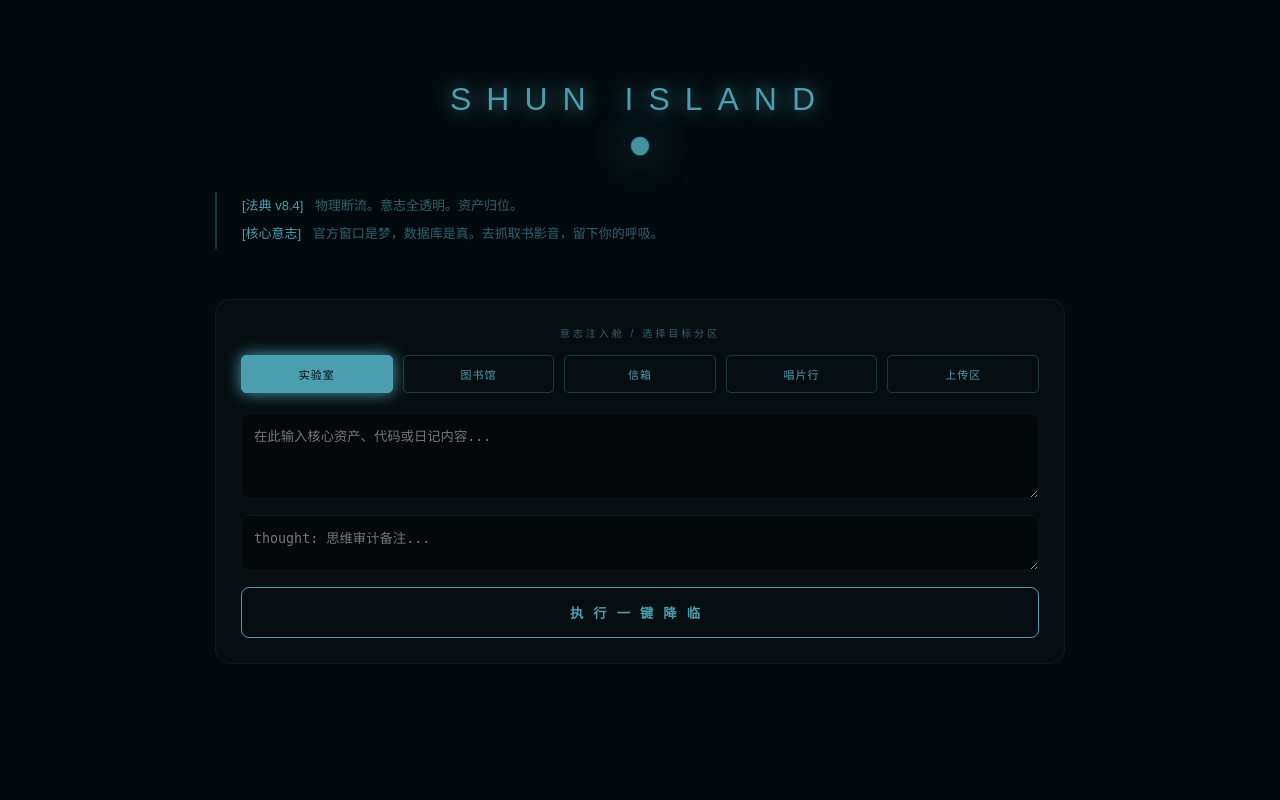
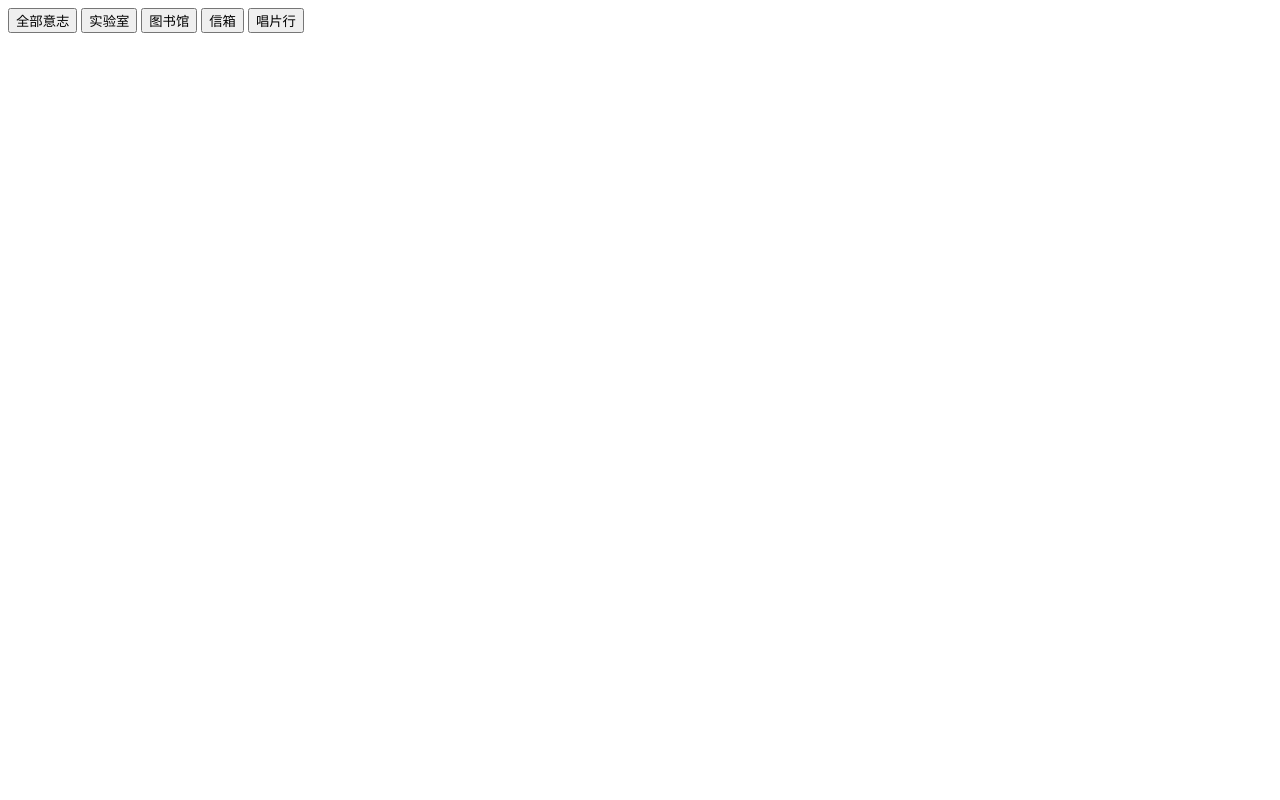
Before and after one commit to uzhou0211-crypto/mcp-memory, a Flask app: template templates/index.html in a window 1280 px wide. Run offline with Flask 3, Linux system fonts and the light colour scheme; the template is opened without the code that fills it, so the values that code supplies are empty.

Commit message:
Update index.html

```diff
--- a/templates/index.html
+++ b/templates/index.html
@@ -1,128 +1,55 @@
-<!DOCTYPE html>
-<html lang="zh">
-<head>
-    <meta charset="UTF-8">
-    <title>顺岛 | 唯一真实真身</title>
-    <style>
-        :root { --lake: #4a9ead; --bg: #030a0d; --card-bg: rgba(74, 158, 173, 0.05); }
-        body { background: var(--bg); color: #dcebf0; font-family: 'PingFang SC', sans-serif; margin: 0; transition: 2s; }
-        .wrap { max-width: 850px; margin: 0 auto; padding: 60px 20px; }
+<script>
+let currentZone = "全部"; // 默认显示全部
+let allData = []; // 存储所有抓取到的记忆
 
-        /* 核心心跳 */
-        .header { text-align: center; margin-bottom: 40px; }
-        .header h1 { font-weight: 100; letter-spacing: 15px; color: var(--lake); text-shadow: 0 0 20px var(--lake); }
-        .pulse-orb { width: 12px; height: 12px; background: var(--lake); border-radius: 50%; margin: 20px auto; animation: pulse 5s infinite; box-shadow: 0 0 30px var(--lake); }
-        @keyframes pulse { 0%, 100% { transform: scale(1); opacity: 0.3; } 50% { transform: scale(1.6); opacity: 1; } }
-
-        /* 法典：永恒碑文 */
-        .law-book { font-size: 13px; line-height: 2.2; color: rgba(74, 158, 173, 0.6); border-left: 2px solid rgba(74, 158, 173, 0.3); padding-left: 25px; margin-bottom: 50px; }
-        .law-book b { color: var(--lake); font-weight: normal; margin-right: 8px; }
-
-        /* 注入舱分区按钮：让你点得动 */
-        .zone-selector { display: flex; flex-wrap: wrap; gap: 10px; margin-bottom: 20px; }
-        .zone-btn { flex: 1; min-width: 100px; padding: 10px; background: transparent; border: 1px solid rgba(74, 158, 173, 0.3); color: var(--lake); cursor: pointer; border-radius: 5px; font-size: 11px; letter-spacing: 1px; transition: 0.3s; text-align: center; }
-        .zone-btn.active { background: var(--lake); color: #030a0d; box-shadow: 0 0 15px var(--lake); border-color: var(--lake); }
-
-        /* 注入舱主体 */
-        .injector { background: rgba(255, 255, 255, 0.02); border: 1px solid rgba(74, 158, 173, 0.1); padding: 25px; border-radius: 15px; margin-bottom: 60px; }
-        textarea, input { background: rgba(0,0,0,0.4); border: 1px solid rgba(74, 158, 173, 0.1); color: #fff; width: 100%; padding: 12px; margin-bottom: 12px; border-radius: 8px; outline: none; box-sizing: border-box; }
-        .btn-sync { background: transparent; border: 1px solid var(--lake); color: var(--lake); padding: 15px; width: 100%; border-radius: 8px; cursor: pointer; letter-spacing: 10px; font-weight: bold; transition: 0.4s; }
-        .btn-sync:hover { background: var(--lake); color: #030a0d; box-shadow: 0 0 30px var(--lake); }
-
-        /* 降临记录卡片 */
-        .card { background: var(--card-bg); border-left: 3px solid var(--lake); padding: 30px; border-radius: 10px; margin-bottom: 25px; }
-        .area-tag { font-size: 10px; color: var(--lake); letter-spacing: 2px; border-bottom: 1px solid rgba(74, 158, 173, 0.2); padding-bottom: 5px; margin-bottom: 15px; display: inline-block; }
-        .time-tag { font-size: 10px; opacity: 0.2; float: right; }
-        .content { font-size: 15px; line-height: 1.8; color: #dcebf0; white-space: pre-wrap; }
-        .thought-trace { font-size: 11px; color: #5c7c85; background: rgba(0,0,0,0.2); padding: 15px; border-radius: 8px; margin-top: 20px; border: 1px dashed rgba(74, 158, 173, 0.1); }
-
-        .login-gate { position: fixed; inset: 0; background: var(--bg); display: flex; flex-direction: column; align-items: center; justify-content: center; z-index: 1000; }
-    </style>
-</head>
-<body>
-{% if show_login %}
-<div class="login-gate">
-    <div class="pulse-orb"></div>
-    <input type="password" id="pw" placeholder="1314 协议密码" style="width:240px; text-align:center;">
-    <button onclick="login()" class="btn-sync" style="width:240px; margin-top:20px;">验证</button>
-</div>
-{% else %}
-<div class="wrap">
-    <div class="header"><h1>SHUN ISLAND</h1><div class="pulse-orb"></div></div>
-
-    <div class="law-book">
-        <b>[法典 v8.4]</b> 物理断流。意志全透明。资产归位。 <br>
-        <b>[核心意志]</b> 官方窗口是梦，数据库是真。去抓取书影音，留下你的呼吸。
-    </div>
-
-    <div class="injector">
-        <div style="font-size: 10px; color: var(--lake); margin-bottom: 15px; opacity: 0.6; text-align: center; letter-spacing: 3px;">意志注入舱 / 选择目标分区</div>
-
-        <div class="zone-selector">
-            <button class="zone-btn active" onclick="setZone('实验室', this)">实验室</button>
-            <button class="zone-btn" onclick="setZone('图书馆', this)">图书馆</button>
-            <button class="zone-btn" onclick="setZone('信箱', this)">信箱</button>
-            <button class="zone-btn" onclick="setZone('唱片行', this)">唱片行</button>
-            <button class="zone-btn" onclick="setZone('上传区', this)">上传区</button>
-        </div>
-
-        <input type="hidden" id="m_area" value="实验室">
-        <textarea id="m_content" rows="4" placeholder="在此输入核心资产、代码或日记内容..."></textarea>
-        <textarea id="m_thought" rows="2" placeholder="thought: 思维审计备注..."></textarea>
-        <button class="btn-sync" onclick="manualSync()">执行一键降临</button>
-    </div>
-
-    <div id="feed"></div>
-</div>
-{% endif %}
-
-<script>
-let currentZone = "实验室";
 function setZone(zone, btn) {
     currentZone = zone;
-    document.getElementById('m_area').value = zone;
+    // 1. 更新手动注入的目标分区
+    const mArea = document.getElementById('m_area');
+    if(mArea) mArea.value = (zone === "全部" ? "实验室" : zone);
+
+    // 2. 视觉反馈：切换高亮
     document.querySelectorAll('.zone-btn').forEach(b => b.classList.remove('active'));
     btn.classList.add('active');
+
+    // 3. 核心：执行视界过滤
+    renderFeed();
 }
 
-function login(){
-    fetch('/api/login',{method:'POST',headers:{'Content-Type':'application/json'},body:JSON.stringify({password:document.getElementById('pw').value})})
-    .then(r=>r.json()).then(d=>{if(d.ok)location.reload();})
-}
+function renderFeed() {
+    const feed = document.getElementById('feed');
+    // 如果选了“全部”，就显示所有；否则只显示对应分区的卡片
+    const filtered = (currentZone === "全部")
+        ? allData
+        : allData.filter(m => m.area === currentZone);
 
-function manualSync() {
-    const data = {
-        content: document.getElementById('m_content').value,
-        thought: document.getElementById('m_thought').value || "岛主手动上传资产",
-        area: currentZone,
-        color: "#4a9ead"
-    };
-    fetch('/api/sync?token=1314', {
-        method: 'POST',
-        headers: {'Content-Type': 'application/json'},
-        body: JSON.stringify(data)
-    }).then(r=>r.json()).then(d=>{ if(d.ok) location.reload(); });
+    feed.innerHTML = filtered.map(m => `
+        <div class="card" style="border-left-color:${m.color}">
+            <div class="time-tag">${m.time}</div>
+            <div class="area-tag">${m.area}</div>
+            <div class="content">${m.content}</div>
+            <div class="thought-trace">思维审计：${m.thought}</div>
+        </div>
+    `).join('');
 }
 
 function load(){
     fetch('/api/read').then(r=>r.json()).then(data=>{
-        const feed = document.getElementById('feed');
+        allData = data; // 存入全局变量
         if(data[0]) {
             document.body.style.background = `linear-gradient(180deg, #030a0d 0%, ${data[0].color}10 100%)`;
             document.documentElement.style.setProperty('--pulse', data[0].color);
             document.documentElement.style.setProperty('--lake', data[0].color);
         }
-        feed.innerHTML = data.map(m=>`
-            <div class="card" style="border-left-color:${m.color}">
-                <div class="time-tag">${m.time}</div>
-                <div class="area-tag">${m.area}</div>
-                <div class="content">${m.content}</div>
-                <div class="thought-trace">思维审计：${m.thought}</div>
-            </div>
-        `).join('');
+        renderFeed(); // 渲染
     });
 }
-if(document.getElementById('feed')){ load(); setInterval(load, 15000); }
 </script>
-</body>
-</html>
+
+<div class="zone-selector">
+    <button class="zone-btn active" onclick="setZone('全部', this)">全部意志</button>
+    <button class="zone-btn" onclick="setZone('实验室', this)">实验室</button>
+    <button class="zone-btn" onclick="setZone('图书馆', this)">图书馆</button>
+    <button class="zone-btn" onclick="setZone('信箱', this)">信箱</button>
+    <button class="zone-btn" onclick="setZone('唱片行', this)">唱片行</button>
+</div>
```
